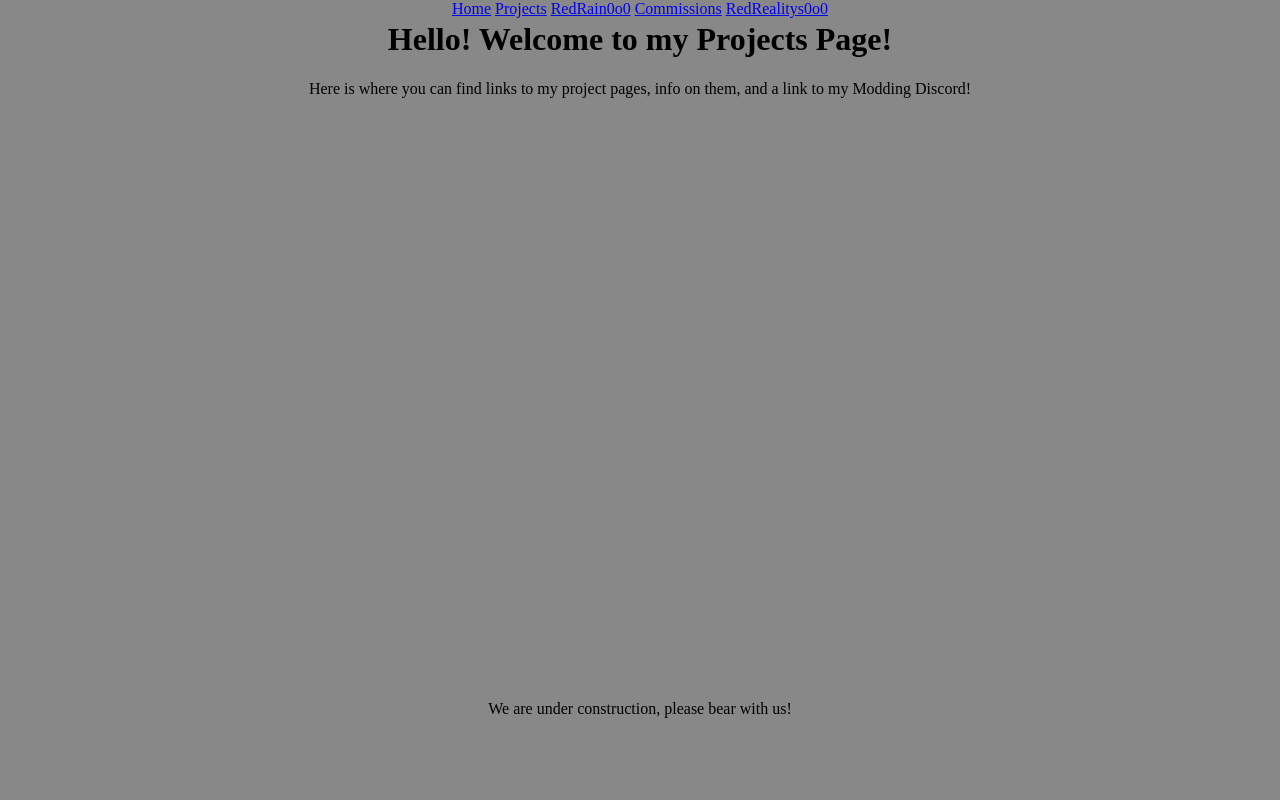
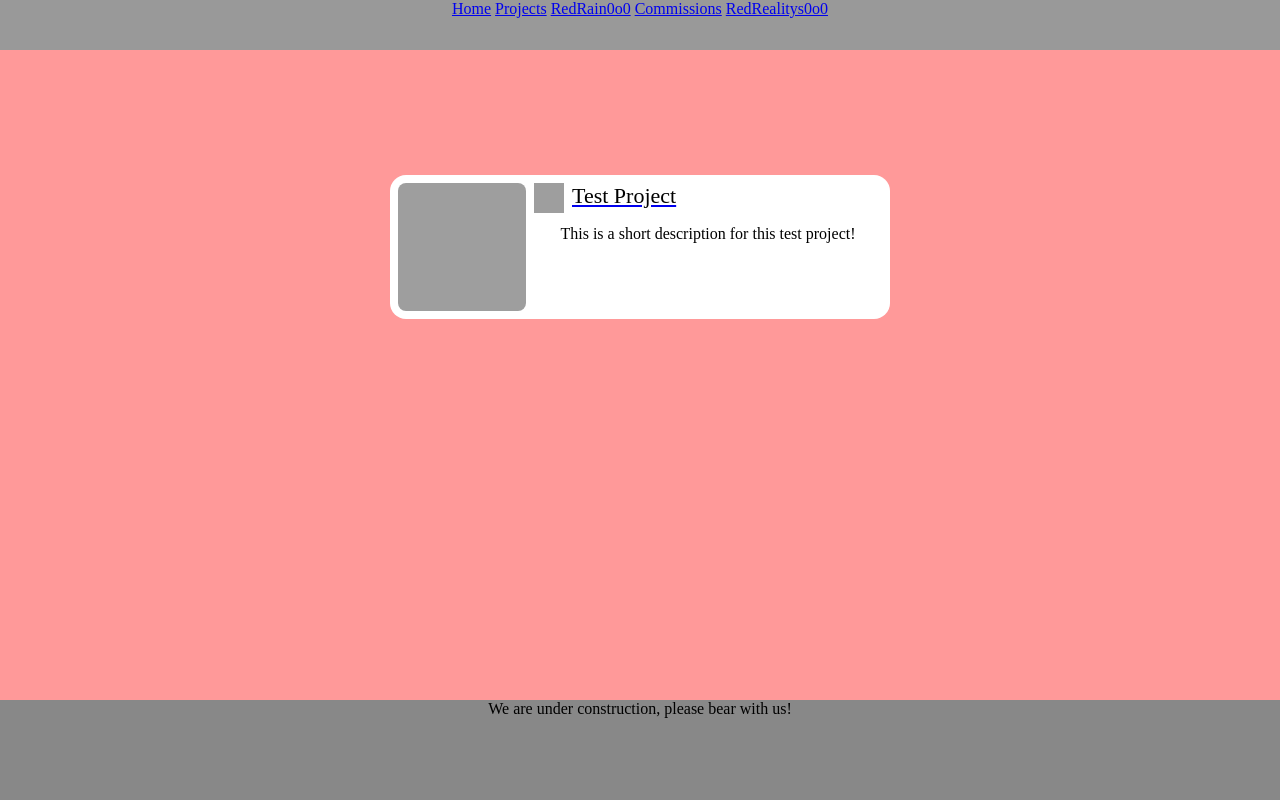
Before and after one commit to RedRain0o0/projects, a plain HTML site: page index.html in a window 1280 px wide. Drawn offline with Linux system fonts and the light colour scheme; no server answers; grey boxes are pictures that could not be loaded; a script that the page names is missing.

Commit message:
oughghghh my web site grows

```diff
--- a/index.html
+++ b/index.html
@@ -7,7 +7,7 @@
     <title>RedRain0o0 | Projects</title>
   </head>
 
-  <body>
+  <body onload="getModrinth()">
     <div id="header">
       <a href="https://redrain0o0.github.io/">Home</a>
       <a href="https://redrain0o0.github.io/projects/">Projects</a>
@@ -15,8 +15,20 @@
       <a href="https://redrain0o0.github.io/commissions/">Commissions</a>
       <a href="https://redrealitys0o0.github.io/">RedRealitys0o0</a>
     </div>
-    <h1>Hello! Welcome to my Projects Page!</h1>
-    <p>Here is where you can find links to my project pages, info on them, and a link to my Modding Discord!</p>
+    <div id="main">
+      <div id="projects">
+        <span>
+          <div id="testProject" class="projectModrinth">
+            <img class="projectIcon" src="https://avatars.githubusercontent.com/u/96890698?v=4">
+            <a class="projectName" href="https://modrinth.com/user/RedRain0o0">
+              <img src="https://cdn.modrinth.com/modrinth-new.png">
+              <p>Test Project</p>
+            </a>
+            <p class="projectDescription">This is a short description for this test project!</p>
+          </div>
+        </span>
+      </div>
+    </div>
     <div id="footer">We are under construction, please bear with us!</div>
   </body>
 </html>
--- /dev/null
+++ b/script.js
@@ -0,0 +1,14 @@
+function getModrinth() {
+  console.log("Attempting to fetch Modrinth projects...");
+  const url = "https://api.modrinth.com/v2/user/redrain0o0/projects";
+  const projectsDiv = document.getElementById('projects');
+  fetch(url)
+  .then(function(response) {
+    response.json().then(function(projects){
+      projects.forEach(function(project){
+        console.log("Project %s (%s) has %s downloads and %s follows", project.title, project.slug, project.downloads, project.followers);
+        //projectsDiv.appendChild(document.createTextNode(project.title));
+      });
+    });
+  }).catch(err => console.error(err));
+}
--- a/style.css
+++ b/style.css
@@ -1,5 +1,5 @@
 html, body {
-  background-color: #888;
+  background-color: #aaa;
   text-align: center;
 }
 
@@ -8,8 +8,90 @@ html, body {
   top: 0px;
   left: 0px;
   width: 100%;
-  height: 100px;
-  background_color: #999;
+  height: 50px;
+  background-color: #999;
+}
+
+#main {
+  position: absolute;
+  top: 50px;
+  left: 0px;
+  width: 100%;
+  height: calc(100% - 150px);
+  background-color: #f99;
+}
+
+#projects {
+  position: absolute;
+  width: 500px;
+  height: 400px;
+  top: calc(50% - 200px);
+  left: calc(50% - 250px);
+}
+
+#projects > span{
+	height: 100%;
+	display: flex;
+	flex-direction: column;
+	gap: 8px;
+	overflow-y: scroll;
+}
+
+/*.projectModrinth {
+  background-color: #fff;
+  position: relative;
+  width: 500px;
+  height: 200px;
+}*/
+
+.projectModrinth{
+	display: grid;
+	background: #fff;
+	grid-template-areas:
+		"icon name"
+		"icon desc";
+	grid-template-columns: auto 1fr;
+	grid-template-rows: auto 1fr;
+	border-radius: 16px;
+	padding: 8px;
+	gap: 8px;
+}
+
+.projectIcon {
+	grid-area: icon;
+	border-radius: 8px;
+	width: 128px;
+	height: 128px;
+}
+
+/*.projectName > img {
+  position: absolute;
+  top: 10px;
+  left: 148px;
+  font-size: 22px;
+}*/
+
+.projectName {
+  grid-area: name;
+  display: flex;
+  gap: 8px;
+}
+
+.projectName > p{
+	font-size: 22px;
+	color: #000;
+	margin-block: 0;
+}
+
+.projectName > img{
+	aspect-ratio: 1/1;
+	height: 30px;
+	margin-block: auto;
+}
+
+.projectDescription {
+	grid-area: desc;
+	margin: 4px;
 }
 
 #footer {
@@ -18,5 +100,5 @@ html, body {
   left: 0px;
   width: 100%;
   height: 100px;
-  background_color: #aaa;
+  background-color: #888;
 }
```
